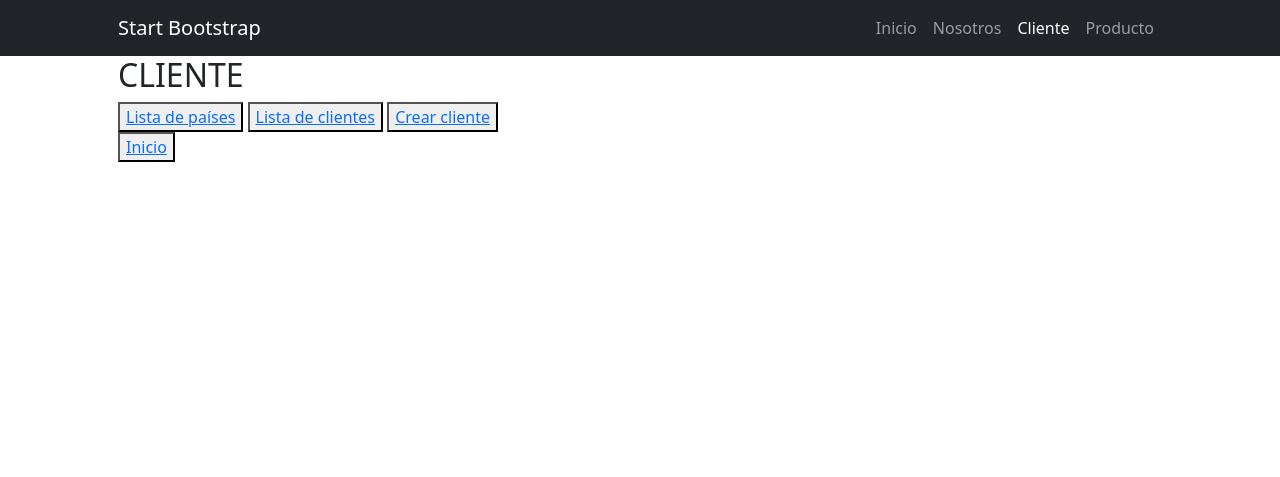
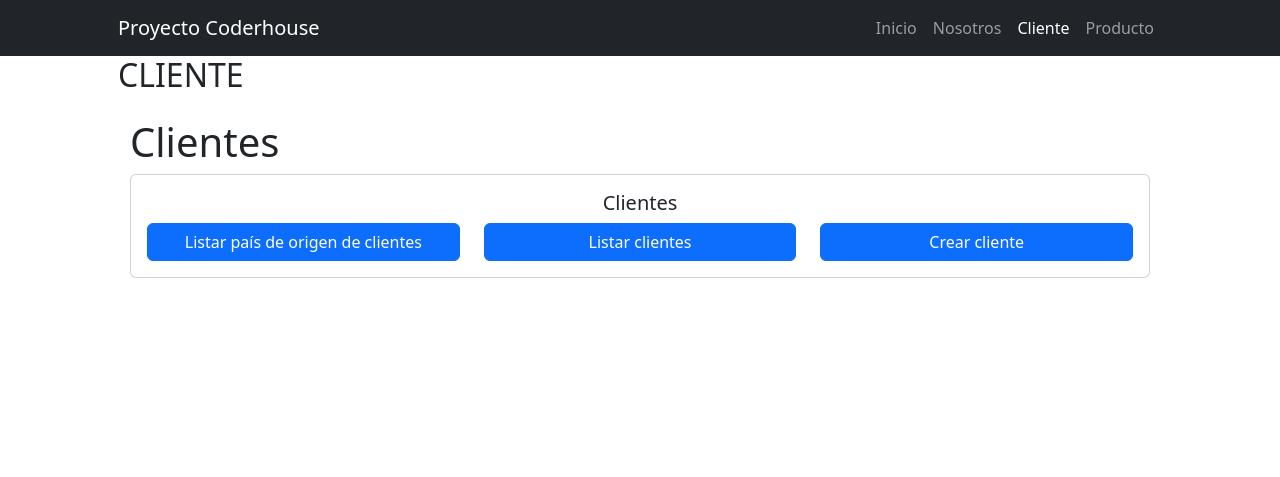
Before and after one commit to MartinZeta/DjangoProject, a Django app: page /clientes/ in a window 1280 px wide. Shown: the top 477 px of the page. Run offline with Django 5.2, Linux system fonts and the light colour scheme; some libraries are stand-ins or nearby versions.

Commit message:
Add changes in templates

```diff
--- a/project/cliente/templates/cliente/index.html
+++ b/project/cliente/templates/cliente/index.html
@@ -7,14 +7,18 @@
 {% block content %}
 
 <h2>CLIENTE</h2>
+<div class="container">
+    <h1 class="mt-4">Clientes</h1>
 
-    <div>
-        <button><a href="{% url 'cliente:pais_list' %}">Lista de países</a></button>
-        <button><a href="{% url 'cliente:cliente_list' %}">Lista de clientes</a></button>
-        <button><a href="{% url 'cliente:cliente_create' %}">Crear cliente</a></button>
+    <div class="card text-center">
+      <div class="card-body">
+        <h5 class="card-title">Clientes</h5>
+        <div class="d-flex justify-content-center gap-4">
+          <a href="{% url 'cliente:pais_list' %} " class="btn btn-primary w-50">Listar país de origen de clientes</a>
+          <a href="{% url 'cliente:cliente_list' %} " class="btn btn-primary w-50">Listar clientes</a>
+          <a href="{% url 'cliente:cliente_create' %} " class="btn btn-primary w-50">Crear cliente</a>
+        </div>
+      </div>
     </div>
-    <div>
-        <button><a href="{% url 'core:index' %}">Inicio</a></button>
-    </div>
-
+  </div>
 {% endblock content %}
--- a/project/core/templates/core/index.html
+++ b/project/core/templates/core/index.html
@@ -10,9 +10,9 @@
     <h1>Proyecto Final</h1>
     <h2>INICIO</h2>
 
-    <button><a href="{% url 'cliente:index' %}">Cliente</a></button>
-    <button><a href="{% url 'admin:index' %}">Administración</a></button>
-
+    <div class="d-flex justify-content-center">
+        <a href="{% url 'admin:index' %}" class="btn btn-info w-50">Administración</a>
+    </div>
     <!-- Heading Row-->
     <div class="row gx-4 gx-lg-5 align-items-center my-5">
         <div class="col-lg-7"><img class="img-fluid rounded mb-4 mb-lg-0" src= "{% static 'core/img/bitcoin.jpg' %} " alt="..." /></div>
--- a/project/core/templates/core/navbar.html
+++ b/project/core/templates/core/navbar.html
@@ -1,7 +1,7 @@
 <!-- Responsive navbar-->
 <nav class="navbar navbar-expand-lg navbar-dark bg-dark">
     <div class="container px-5">
-        <a class="navbar-brand" href="#!">Start Bootstrap</a>
+        <a class="navbar-brand" href="#!">Proyecto Coderhouse</a>
         <button class="navbar-toggler" type="button" data-bs-toggle="collapse" data-bs-target="#navbarSupportedContent" aria-controls="navbarSupportedContent" aria-expanded="false" aria-label="Toggle navigation"><span class="navbar-toggler-icon"></span></button>
         <div class="collapse navbar-collapse" id="navbarSupportedContent">
             <ul class="navbar-nav ms-auto mb-2 mb-lg-0">
```
Also changed, not shown: project/core/templates/core/about.html (+10 -3 lines), project/core/templates/core/tarjeta.html (+6 -3 lines).
